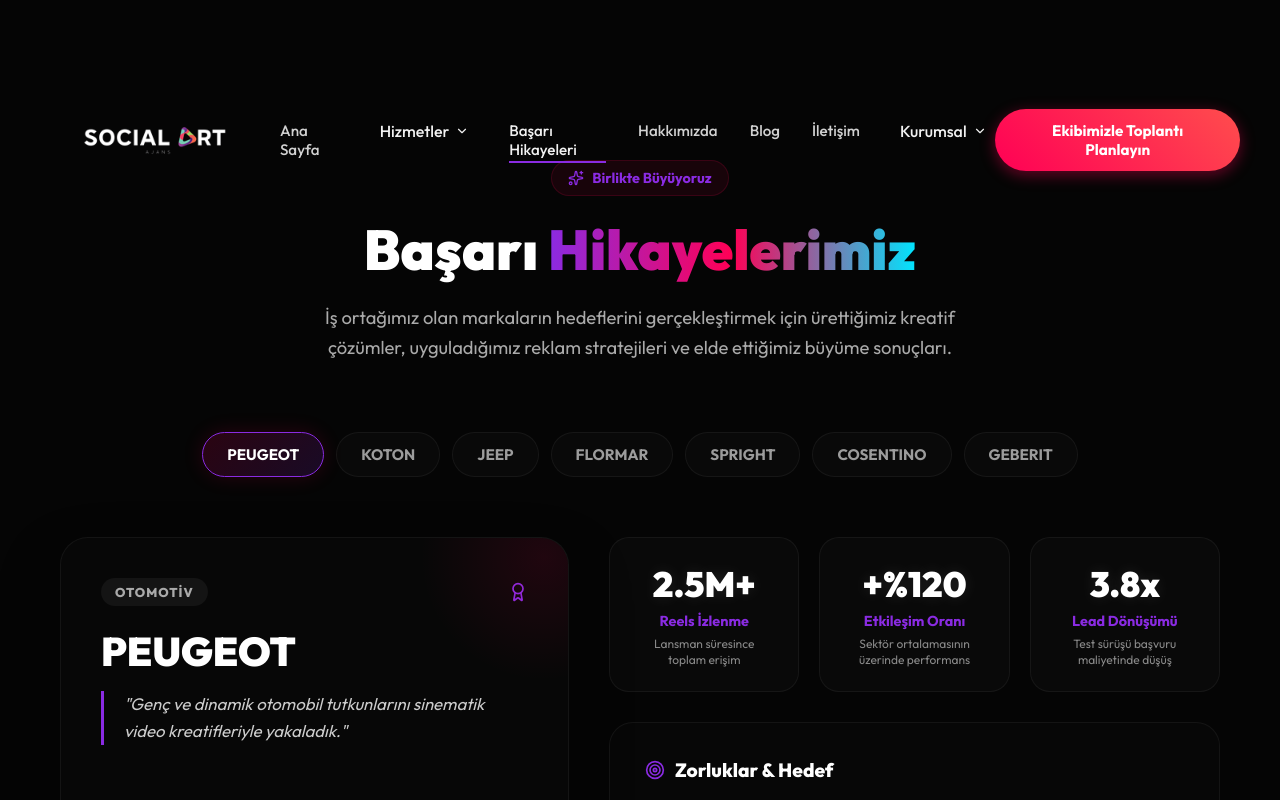
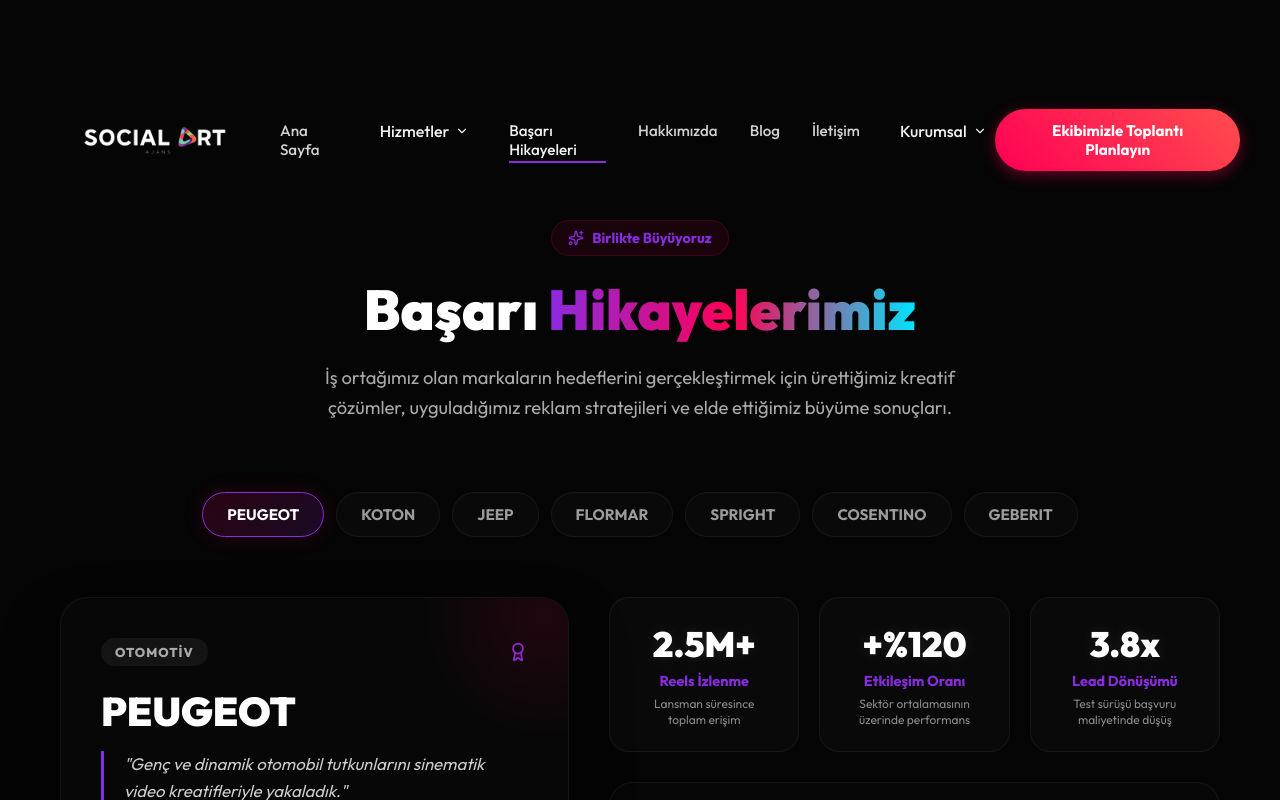
Before and after one commit to fenerlicon/socialart, a React (Vite) app: page /basari-hikayeleri in a window 1280 px wide. Shown: the top 800 px of the page. Built offline with nearby package versions, Linux system fonts and the light colour scheme.

Commit message:
fix: basari hikayeleri sayfasinda header ile cakisiklik giderildi

```diff
--- a/src/pages/CaseStudies.jsx
+++ b/src/pages/CaseStudies.jsx
@@ -129,7 +129,7 @@ const CaseStudies = () => {
   const activeBrand = caseStudiesData.find(c => c.id === activeBrandId);
 
   return (
-    <div className="case-studies-page" style={{ background: '#050505', color: '#fff', padding: '160px 0 100px' }}>
+    <div className="case-studies-page" style={{ background: '#050505', color: '#fff', padding: '220px 0 100px' }}>
       <style>{`
         .cases-hero { text-align: center; margin-bottom: 70px; }
         .brand-tabs-container {
```
